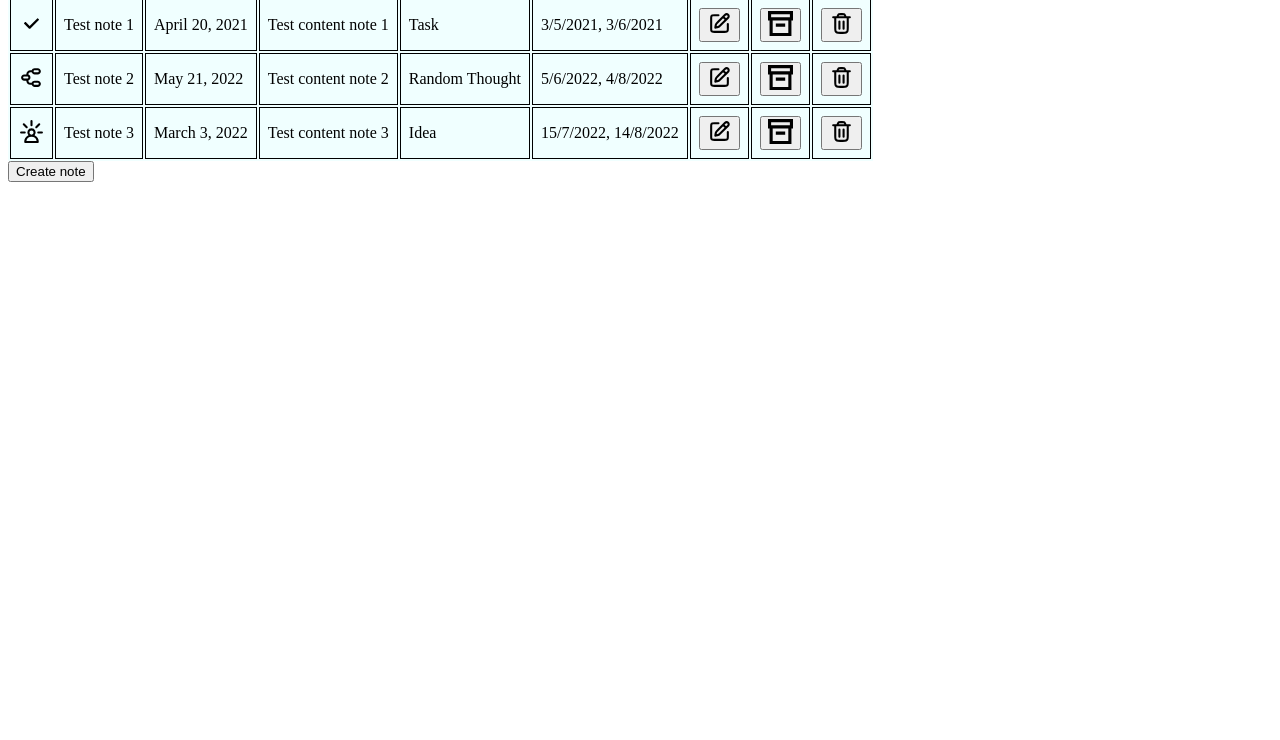
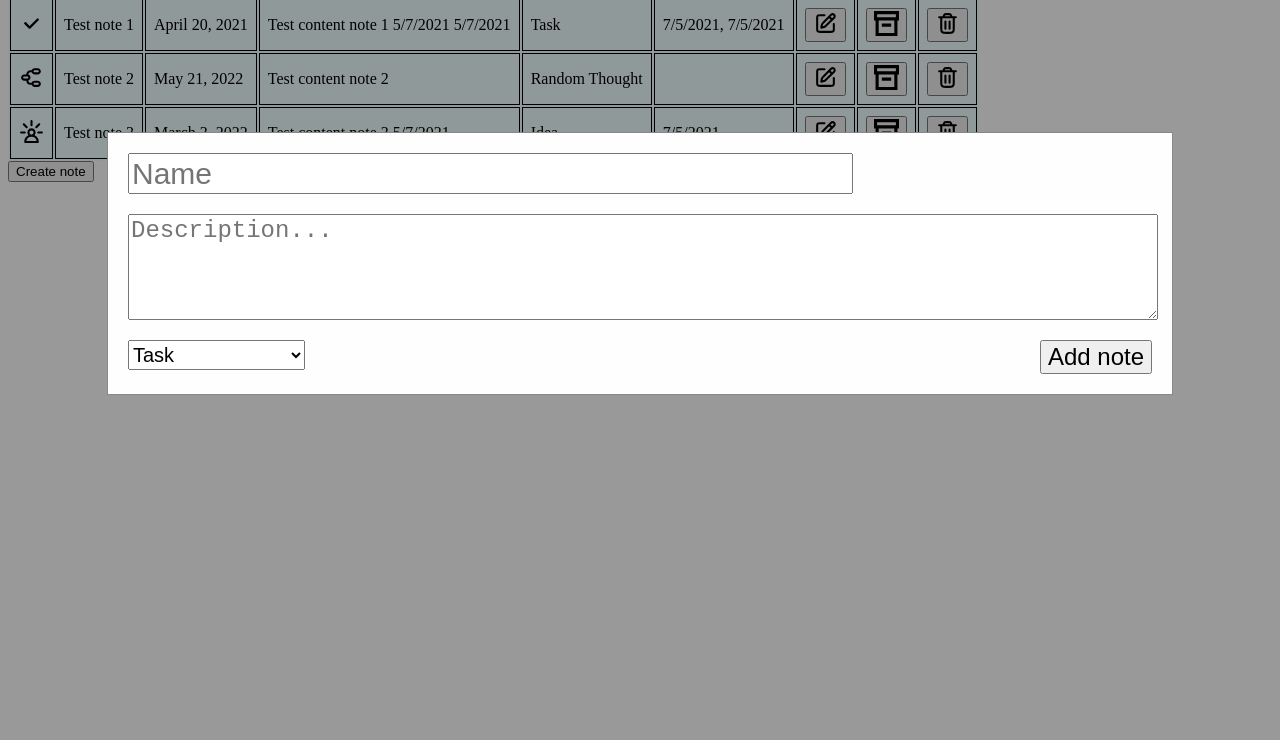
Before and after one commit to yura-kiv/notes-app-vanilla-js, a website built with Vite: page index.html in a window 1280 px wide. Shown: the part 60-800 px from the top of the page. Built offline with nearby package versions, Linux system fonts and the light colour scheme.

Commit message:
new changes with notes table and modal window

```diff
--- /dev/null
+++ b/src/assets/categories.js
@@ -0,0 +1 @@
+export const categories = ["Task", "Random Thought", "Idea"];
--- a/src/assets/notes.json
+++ b/src/assets/notes.json
@@ -2,9 +2,8 @@
   {
     "_id": 1,
     "name": "Test note 1",
-    "content": "Test content note 1",
+    "content": "Test content note 1 5/7/2021 5/7/2021",
     "creationTime": "April 20, 2021",
-    "noteTimes": ["3/5/2021", "3/6/2021"],
     "category": "Task",
     "status": "active"
   },
@@ -13,16 +12,14 @@
     "name": "Test note 2",
     "content": "Test content note 2",
     "creationTime": "May 21, 2022",
-    "noteTimes": ["5/6/2022", "4/8/2022"],
     "category": "Random Thought",
     "status": "active"
   },
   {
     "_id": 3,
     "name": "Test note 3",
-    "content": "Test content note 3",
+    "content": "Test content note 3 5/7/2021",
     "creationTime": "March 3, 2022",
-    "noteTimes": ["15/7/2022", "14/8/2022"],
     "category": "Idea",
     "status": "active"
   }
--- a/src/js/app.js
+++ b/src/js/app.js
@@ -1,4 +1,5 @@
 import { createAddNoteBtn } from "./components/addNoteBtn";
+import { createNoteModal } from "./components/createNoteModal";
 import { createNotesTable } from "./components/notesTable";
 import notesService from "./services/notesService";
 
@@ -9,12 +10,12 @@ class App {
   static async startApp() {
     try {
       App.loadingElement.style.display = "block";
-
       // Initialization of the app
+      const noteModalAdd = createNoteModal();
       const notesData = await notesService.getNotes();
       const notesTable = createNotesTable(notesData);
       const addNoteBtn = createAddNoteBtn();
-      App.appElement.append(notesTable, addNoteBtn);
+      App.appElement.append(noteModalAdd, notesTable, addNoteBtn);
     } catch (error) {
       console.warn(error);
       App.appElement.innerText = "Failed to load data";
--- /dev/null
+++ b/src/js/components/createNoteModal.js
@@ -0,0 +1,51 @@
+import createElement from "../helpers/domHelper";
+import { categories } from "../../assets/categories";
+import { createBtn } from "./button";
+
+function addNoteHandler(event) {
+  console.log("add note");
+}
+
+export function createNoteModal() {
+  const modalWindowWrapper = createElement({
+    tagName: "div",
+    className: "create-note-modal-wrapper hidden",
+  });
+
+  const modalWindow = createElement({
+    tagName: "div",
+    className: "create-note-modal",
+  });
+
+  const nameInput = createElement({
+    tagName: "input",
+    className: "name-input",
+    attributes: { type: "text", id: "name-input", placeholder: "Name" },
+  });
+
+  const noteContent = createElement({
+    tagName: "textarea",
+    className: "note-content",
+    attributes: { id: "note-content", placeholder: "Description..." },
+  });
+
+  const categorySelect = createElement({
+    tagName: "select",
+    className: "category-select",
+    attributes: { id: "category-select" },
+  });
+  categories.forEach((category) => {
+    const categoryElement = createElement({
+      tagName: "option",
+      className: "category-select_option",
+    });
+    categoryElement.innerHTML = category;
+    categorySelect.append(categoryElement);
+  });
+
+  const addNoteBtn = createBtn("add-note-btn", "Add note", addNoteHandler);
+
+  modalWindow.append(nameInput, noteContent, categorySelect, addNoteBtn);
+  modalWindowWrapper.append(modalWindow);
+  return modalWindowWrapper;
+}
--- a/src/js/components/icon.js
+++ b/src/js/components/icon.js
@@ -8,17 +8,17 @@ import ideaIcon from "../../assets/icons/idea.svg";
 export function getIcon(category) {
   switch (category) {
     case "Task":
-      return `<img class="note-icon" src="${taskIcon}" alt="${category} icon">`;
+      return `<img class="icon" src="${taskIcon}" alt="${category} icon">`;
     case "Random Thought":
-      return `<img class="note-icon" src="${randomIcon}" alt="${category} icon">`;
+      return `<img class="icon" src="${randomIcon}" alt="${category} icon">`;
     case "Idea":
-      return `<img class="note-icon" src="${ideaIcon}" alt="${category} icon">`;
+      return `<img class="icon" src="${ideaIcon}" alt="${category} icon">`;
     case "Edit":
-      return `<img class="note-icon" src="${editIcon}" alt="${category} icon">`;
+      return `<img class="icon" src="${editIcon}" alt="${category} icon">`;
     case "Delete":
-      return `<img class="note-icon" src="${deleteIcon}" alt="${category} icon">`;
+      return `<img class="icon" src="${deleteIcon}" alt="${category} icon">`;
     case "Archive":
-      return `<img class="note-icon" src="${archiveIcon}" alt="${category} icon">`;
+      return `<img class="icon" src="${archiveIcon}" alt="${category} icon">`;
     default:
       return "";
   }
--- a/src/js/components/noteRow.js
+++ b/src/js/components/noteRow.js
@@ -14,17 +14,33 @@ function deleteNoteHandler() {
   console.log("delete");
 }
 
+function findDatesInContent(content) {
+  const dateRegex = /\d{1,2}\/\d{1,2}\/\d{4}/g;
+  const dates = content.match(dateRegex) || [];
+  return dates.map((date) => formatDate(date));
+}
+
+function formatDate(dateString) {
+  const date = new Date(dateString);
+  const day = date.getDate();
+  const month = date.getMonth() + 1;
+  const year = date.getFullYear();
+  return `${day}/${month}/${year}`;
+}
+
 export function createNoteRow(note) {
   const { _id, name, creationTime, content, category, noteTimes } = note;
   const noteRow = createElement({ tagName: "tr", className: "note-row" });
+  const datesMentioned = findDatesInContent(note.content);
+
   noteRow.innerHTML = `
           <td>${getIcon(category)}</td>
           <td>${name}</td>
           <td>${creationTime}</td>
           <td>${content}</td>
           <td>${category}</td>
-          <td>${noteTimes.join(", ")}</td>
-          `;
+          <td>${datesMentioned.join(", ")}</td>
+        `;
 
   const editBtn = createElement({ tagName: "td" });
   editBtn.append(createBtn("edit-note-btn", getIcon("Edit"), editNoteHandler));
--- /dev/null
+++ b/src/styles/addNoteModal.css
@@ -0,0 +1,57 @@
+.create-note-modal-wrapper {
+  display: block;
+  position: fixed;
+  z-index: 1;
+  left: 0;
+  top: 0;
+  width: 100%;
+  height: 100%;
+  overflow: auto;
+  background-color: rgb(0, 0, 0);
+  background-color: rgba(0, 0, 0, 0.4);
+}
+
+/* .create-note-modal-wrapper.hidden {
+  display: none;
+} */
+
+.create-note-modal {
+  display: flex;
+  flex-wrap: wrap;
+  background-color: #fefefe;
+  margin: 15% auto;
+  padding: 20px;
+  border: 1px solid #888;
+  width: 80%;
+}
+
+.name-input {
+  width: 70%;
+  height: 35px;
+  font-size: 30px;
+  margin-bottom: 20px;
+}
+
+.note-content {
+  max-width: 100%;
+  min-width: 100%;
+  min-height: 100px;
+  max-height: 150px;
+  font-size: 24px;
+  margin-bottom: 20px;
+}
+
+.category-select {
+  height: 30px;
+  width: auto;
+  font-size: 20px;
+  margin-right: auto;
+}
+
+.add-note-btn {
+  font-size: 24px;
+}
+
+.add-note-btn:hover {
+  cursor: pointer;
+}
--- /dev/null
+++ b/src/styles/loader.css
@@ -0,0 +1,24 @@
+.loading-overlay {
+  display: inline-block;
+  width: 80px;
+  height: 80px;
+}
+.loading-overlay:after {
+  content: " ";
+  display: block;
+  width: 64px;
+  height: 64px;
+  margin: 8px;
+  border-radius: 50%;
+  border: 6px solid #373737;
+  border-color: #434343 transparent #3c3c3c transparent;
+  animation: loading-overlay 1.2s linear infinite;
+}
+@keyframes loading-overlay {
+  0% {
+    transform: rotate(0deg);
+  }
+  100% {
+    transform: rotate(360deg);
+  }
+}
--- /dev/null
+++ b/src/styles/notesTable.css
@@ -0,0 +1,9 @@
+table {
+  background-color: azure;
+}
+
+th,
+td {
+  border: 1px solid black;
+  padding: 8px;
+}
--- a/src/styles/styles.css
+++ b/src/styles/styles.css
@@ -1,39 +1,8 @@
-table {
-  background-color: azure;
-}
+@import "./notesTable.css";
+@import "./addNoteModal.css";
+@import "./loader.css";
 
-th,
-td {
-  border: 1px solid black;
-  padding: 8px;
-}
-
-.note-icon {
+.icon {
   height: 25px;
   width: 25px;
 }
-
-.loading-overlay {
-  display: inline-block;
-  width: 80px;
-  height: 80px;
-}
-.loading-overlay:after {
-  content: " ";
-  display: block;
-  width: 64px;
-  height: 64px;
-  margin: 8px;
-  border-radius: 50%;
-  border: 6px solid #373737;
-  border-color: #434343 transparent #3c3c3c transparent;
-  animation: loading-overlay 1.2s linear infinite;
-}
-@keyframes loading-overlay {
-  0% {
-    transform: rotate(0deg);
-  }
-  100% {
-    transform: rotate(360deg);
-  }
-}
```
Also changed, not shown: src/js/components/modalCreateNoteWindow.js (deleted).
